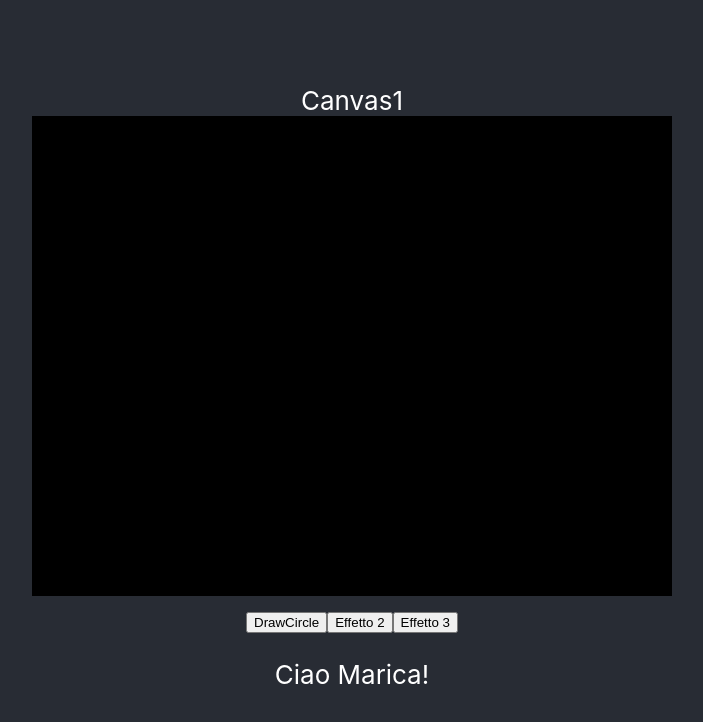
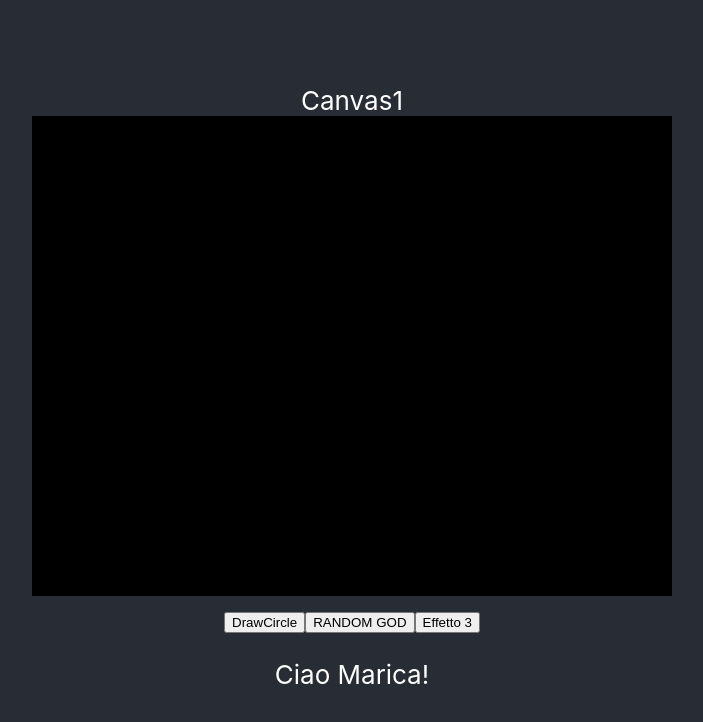
Before and after one commit to GrilloLuca/imageprocessing, a React (Create React App) app: page / in a window 1280 px wide. Shown: the top 722 px of the page, without its empty margins (288-991 px from the left). Built offline with nearby package versions, Linux system fonts and the light colour scheme.

Commit message:
modifiche diddio

```diff
--- a/src/components/Canvas.js
+++ b/src/components/Canvas.js
@@ -10,28 +10,49 @@ class Canvas extends React.Component {
         let cx = Math.floor(Math.random() * this.width);
         let cy = Math.floor(Math.random() * this.height);
 
-        let r = Math.floor(Math.random() * 9);
-        let g = Math.floor(Math.random() * 9);
-        let b = Math.floor(Math.random() * 9);
-
         let size = 10 + Math.floor(Math.random() * 90);
-
-        let color = `#${r}${g}${b}`;
 
         this.context.beginPath();
         this.context.arc(cx, cy, size, 0, 2 * Math.PI);
-        this.context.strokeStyle = color;
+        this.context.strokeStyle = this.getRandomColor();
         this.context.stroke();
     }
 
-    onClickEffect2 = () => {
-        // codice dell'effetto 1
-        alert('hai applicato l\'effetto 2');
+    drawTriangle = () => {
+        // per generare immagine diddDI000
+
+        let p1x = Math.floor(Math.random() * this.width);
+        let p1y = Math.floor(Math.random() * this.height);
+
+        let p2x = Math.floor(Math.random() * this.width);
+        let p2y = Math.floor(Math.random() * this.height);
+
+        let p3x = Math.floor(Math.random() * this.width);
+        let p3y = Math.floor(Math.random() * this.height);
+
+        this.context.beginPath();
+        this.context.moveTo(p1x , p1y);
+        this.context.lineTo(p2x, p2y);
+        this.context.lineTo(p3x, p3y);
+        this.context.lineTo(p1x, p1y);
+
+        this.context.strokeStyle = this.getRandomColor();
+        this.context.stroke();
+
     }
 
     onClickEffect3 = () => {
         // codice dell'effetto 1
         alert('hai applicato l\'effetto 3');
+    }
+
+    getRandomColor() {
+        var letters = '0123456789ABCDEF';
+        var color = '#';
+        for (var i = 0; i < 6; i++) {
+          color += letters[Math.floor(Math.random() * 16)];
+        }
+        return color;
     }
 
     constructor(props) {
@@ -52,7 +73,7 @@ class Canvas extends React.Component {
                 <canvas ref={this.canvasRef} width={this.width} height={this.height} />
                 <br></br>
                 <button onClick={this.drawCircle} >DrawCircle</button>
-                <button onClick={this.onClickEffect2} >Effetto 2</button>
+                <button onClick={this.drawTriangle} >RANDOM GOD</button>
                 <button onClick={this.onClickEffect3} >Effetto 3</button>
             </div>
         )
```
